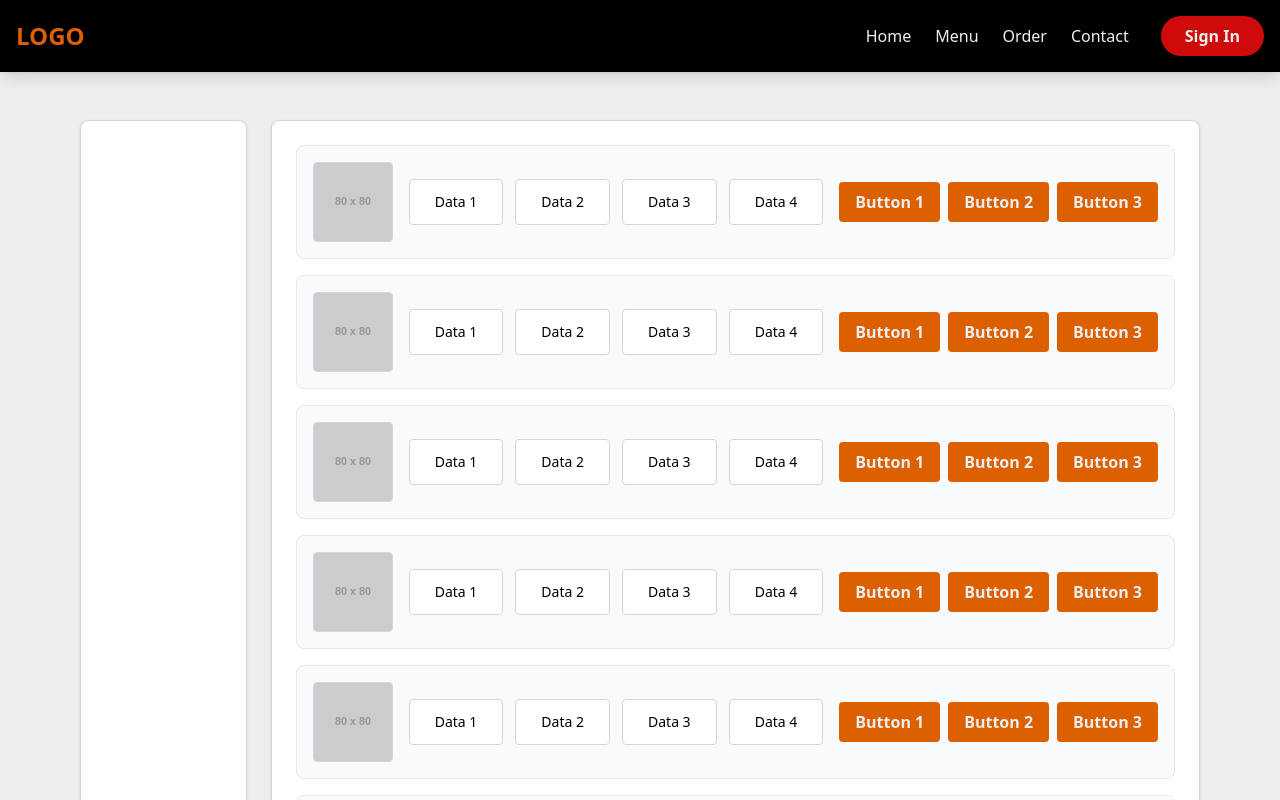
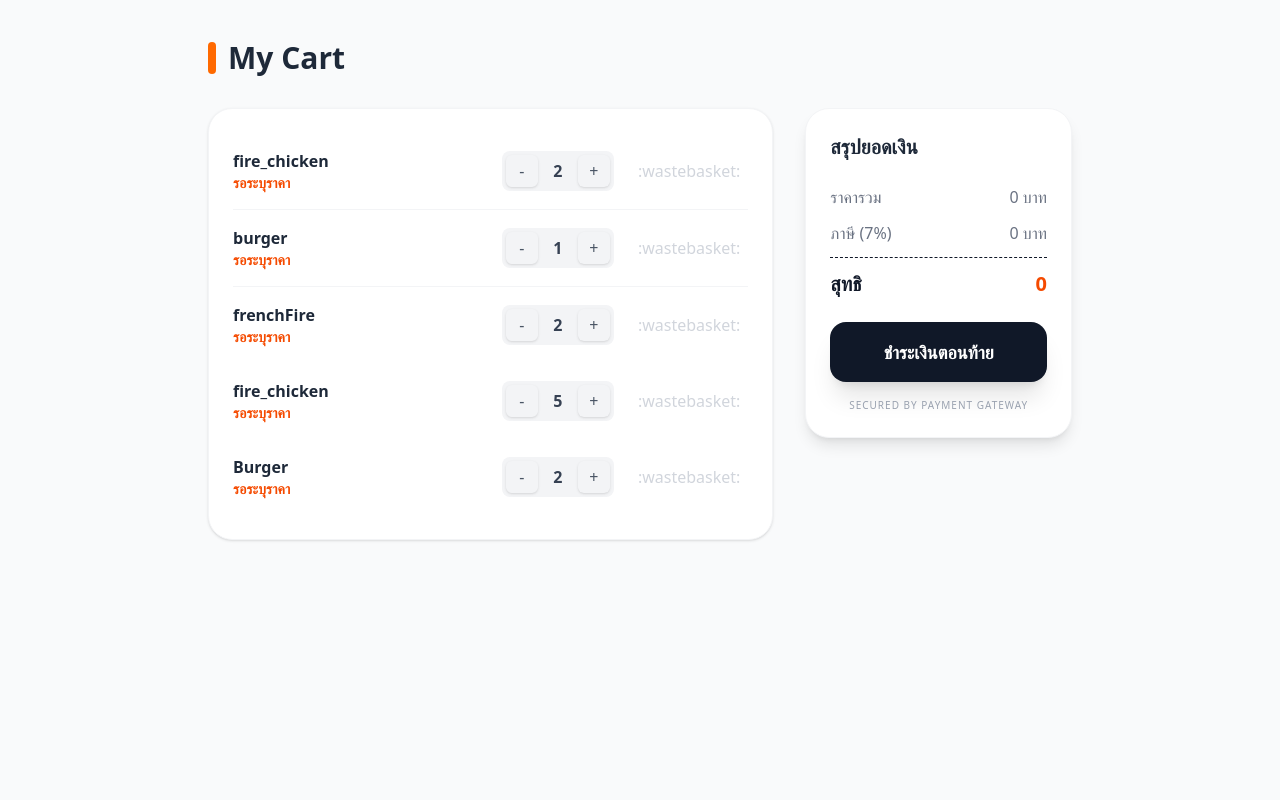
Before and after one commit to pipatpongzosp-lgtm/groupprojectsprint2, a React (Vite) app in the folder react-app-starter-main/: page /order in a window 1280 px wide. Shown: the top 800 px of the page. Built offline with nearby package versions, Linux system fonts and the light colour scheme; a web font is replaced by a local one.

Commit message:
add orderpage

```diff
--- a/react-app-starter-main/src/App.jsx
+++ b/react-app-starter-main/src/App.jsx
@@ -1,22 +1,20 @@
+import { BrowserRouter as Router, Routes, Route } from "react-router-dom";
 
-import { BrowserRouter as Router, Routes, Route } from 'react-router-dom'
-
-import Menunav from './component/Menunav'
-import CookBoard from './component/CookBoard'
-import Index from './testfeature/Index'
-import Buttonmenu from './component/Buttonmenu'
-
+import Menunav from "./component/Navbarmenu";
+import CookBoard from "./component/CookBoard";
+import Index from "./testfeature/Index";
+import Buttonmenu from "./component/Buttonmenu";
+import Order from "./testfeature/Order";
 
 export default function App() {
   return (
     <Router>
       <Routes>
-        <Route path="/" element={<Buttonmenu />} />
+        <Route path="/home" element={<Buttonmenu />} />
         {/* คุณสามารถเพิ่ม Route อื่นๆ เช่น /menu หรือ /order ได้ที่นี่ */}
         <Route path="/menu" element={<Buttonmenu />} />
-        <Route path="/order" element={<Buttonmenu />} />
+        <Route path="/order" element={<Order />} />
       </Routes>
     </Router>
   );
-
 }
--- a/react-app-starter-main/src/component/Buttonmenu.jsx
+++ b/react-app-starter-main/src/component/Buttonmenu.jsx
@@ -25,6 +25,7 @@ const DataRow = ({ rowId, imageUrl, data1, data2, data3, data4, onButton1, onBut
           <button
             className="flex-1 md:flex-none bg-accent hover:bg-orange-700 text-neutral px-4 py-2 rounded font-semibold transition duration-300"
             onClick={onButton1}
+
           >
             Button 1
           </button>
--- a/react-app-starter-main/src/component/Navbarmenu.jsx
+++ b/react-app-starter-main/src/component/Navbarmenu.jsx
@@ -17,7 +17,7 @@ const Navbarmenu = () => {
         {/* Desktop Menu */}
         <div className="hidden md:flex space-x-8 items-center">
           <ul className="flex space-x-6">
-            <li><Link to="/" className="hover:text-secondary transition duration-300">Home</Link></li>
+            <li><Link to="/home" className="hover:text-secondary transition duration-300">Home</Link></li>
             <li><Link to="/menu" className="hover:text-secondary transition duration-300">Menu</Link></li>
             <li><Link to="/order" className="hover:text-secondary transition duration-300">Order</Link></li>
             <li><Link to="#" className="hover:text-secondary transition duration-300">Contact</Link></li>
@@ -43,7 +43,7 @@ const Navbarmenu = () => {
       {/* Mobile Menu */}
       <div className={`${isMenuOpen ? 'block' : 'hidden'} md:hidden bg-primary border-t border-accent/20`}>
         <ul className="flex flex-col p-4 space-y-4">
-          <li><Link to="/" className="block hover:text-secondary transition duration-300">Home</Link></li>
+          <li><Link to="/home" className="block hover:text-secondary transition duration-300">Home</Link></li>
           <li><Link to="/menu" className="block hover:text-secondary transition duration-300">Menu</Link></li>
           <li><Link to="/order" className="block hover:text-secondary transition duration-300">Order</Link></li>
           <li><Link to="#" className="block hover:text-secondary transition duration-300">Contact</Link></li>
--- /dev/null
+++ b/react-app-starter-main/src/testfeature/Order.jsx
@@ -0,0 +1,178 @@
+
+import React, { useContext } from "react";
+import { OrdersContext } from "../context/ordersContext/OrdersContext";
+
+const OrderItem = ({ item, orderId, onUpdateQty, onRemove }) => {
+  return (
+    <div className="flex items-center justify-between border-b border-gray-100 py-4 last:border-0">
+      <div className="flex-1">
+        <h3 className="font-bold text-gray-800">{item.name}</h3>
+        <p className="text-sm text-orange-600 font-semibold">
+          {item.price
+            ? `${(item.price * item.quantity).toLocaleString()} บาท`
+            : "รอระบุราคา"}
+        </p>
+      </div>
+
+      <div className="flex items-center gap-4">
+        {/* ส่วนเพิ่ม-ลดจำนวน */}
+        <div className="flex items-center bg-gray-100 rounded-lg p-1">
+          <button
+            onClick={() => onUpdateQty(orderId, item.id, -1)}
+            className="w-8 h-8 flex items-center justify-center hover:bg-white rounded-md transition-all text-gray-600 shadow-sm"
+            disabled={item.quantity <= 1}
+          >
+            -
+          </button>
+          <span className="w-10 text-center font-bold text-gray-700">
+            {item.quantity}
+          </span>
+          <button
+            onClick={() => onUpdateQty(orderId, item.id, 1)}
+            className="w-8 h-8 flex items-center justify-center hover:bg-white rounded-md transition-all text-gray-600 shadow-sm"
+          >
+            +
+          </button>
+        </div>
+
+        {/* ปุ่มลบทิ้ง */}
+        <button
+          onClick={() => onRemove(orderId, item.id)}
+          className="text-gray-300 hover:text-red-500 transition-colors p-2"
+        >
+          :wastebasket:
+        </button>
+      </div>
+    </div>
+  );
+};
+
+const Order = () => {
+  const { orderList, setOrderList } = useContext(OrdersContext);
+
+  // ฟังก์ชันปรับจำนวน
+  const handleUpdateQty = (orderId, itemId, change) => {
+    const updated = orderList.map((order) => {
+      if (order.orderId === orderId) {
+        const key = order.List ? "List" : "orderList";
+        return {
+          ...order,
+          [key]: order[key].map((item) =>
+            item.id === itemId
+              ? { ...item, quantity: Math.max(1, item.quantity + change) }
+              : item,
+          ),
+        };
+      }
+      return order;
+    });
+    setOrderList(updated);
+  };
+
+  // ฟังก์ชันลบรายการ
+  const handleRemove = (orderId, itemId) => {
+    if (window.confirm("ต้องการลบรายการนี้ใช่หรือไม่?")) {
+      const updated = orderList
+        .map((order) => {
+          if (order.orderId === orderId) {
+            const key = order.List ? "List" : "orderList";
+            return {
+              ...order,
+              [key]: order[key].filter((item) => item.id !== itemId),
+            };
+          }
+          return order;
+        })
+        .filter((order) => (order.List || order.orderList).length > 0);
+      setOrderList(updated);
+    }
+  };
+
+  // คำนวณราคาสรุป (สมมติว่ามี field price ใน item)
+  const calculateTotal = () => {
+    return orderList?.reduce((total, order) => {
+      const items = order.List || order.orderList || [];
+      return (
+        total +
+        items.reduce((sum, item) => sum + (item.price || 0) * item.quantity, 0)
+      );
+    }, 0);
+  };
+
+  return (
+    <div className="py-10 bg-gray-50 min-h-screen">
+      <main className="container mx-auto px-4 max-w-4xl">
+        <h1 className="text-3xl font-black text-gray-800 mb-8 flex items-center gap-3">
+          <span className="bg-orange-500 w-2 h-8 rounded-full"></span>
+          My Cart
+        </h1>
+
+        <div className="grid grid-cols-1 lg:grid-cols-3 gap-8">
+          {/* รายการอาหาร */}
+          <div className="lg:col-span-2 space-y-4">
+            <div className="bg-white rounded-3xl shadow-sm p-6 border border-gray-100">
+              {!orderList || orderList.length === 0 ? (
+                <div className="text-center py-20 text-gray-400">
+                  ตะกร้าสินค้าว่างเปล่า
+                </div>
+              ) : (
+                orderList.map((order) => (
+                  <div key={order.orderId}>
+                    {(order.List || order.orderList || []).map((item) => (
+                      <OrderItem
+                        key={item.id}
+                        item={item}
+                        orderId={order.orderId}
+                        onUpdateQty={handleUpdateQty}
+                        onRemove={handleRemove}
+                      />
+                    ))}
+                  </div>
+                ))
+              )}
+            </div>
+          </div>
+
+          {/* สรุปยอดและปุ่มชำระเงิน */}
+          <div className="lg:col-span-1">
+            <div className="bg-white rounded-3xl shadow-lg p-6 border border-gray-100 sticky top-10">
+              <h2 className="text-xl font-bold text-gray-800 mb-6">
+                สรุปยอดเงิน
+              </h2>
+
+              <div className="space-y-3 mb-6">
+                <div className="flex justify-between text-gray-500">
+                  <span>ราคารวม</span>
+                  <span>{calculateTotal().toLocaleString()} บาท</span>
+                </div>
+                <div className="flex justify-between text-gray-500">
+                  <span>ภาษี (7%)</span>
+                  <span>{(calculateTotal() * 0.07).toLocaleString()} บาท</span>
+                </div>
+                <div className="border-t border-dashed pt-3 mt-3 flex justify-between font-black text-xl text-gray-900">
+                  <span>สุทธิ</span>
+                  <span className="text-orange-600">
+                    {(calculateTotal() * 1.07).toLocaleString()}
+                  </span>
+                </div>
+              </div>
+
+              <button
+                onClick={() => alert("เข้าสู่ระบบชำระเงิน")}
+                className="w-full bg-gray-900 hover:bg-black text-white py-4 rounded-2xl font-bold text-lg transition-all active:scale-95 shadow-xl"
+              >
+                ชำระเงินตอนท้าย
+              </button>
+
+              <p className="text-[10px] text-center text-gray-400 mt-4 uppercase tracking-widest">
+                Secured by Payment Gateway
+              </p>
+            </div>
+          </div>
+        </div>
+      </main>
+    </div>
+  );
+};
+
+export default Order;
```
